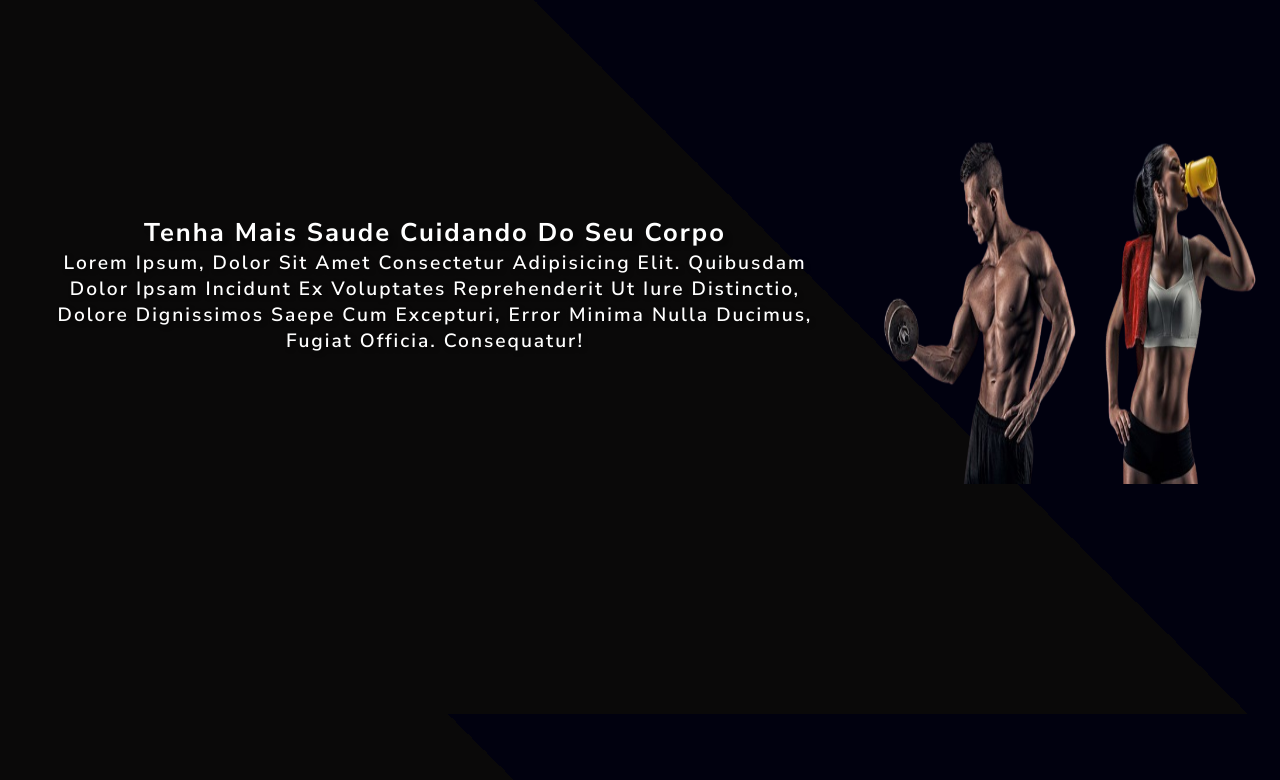
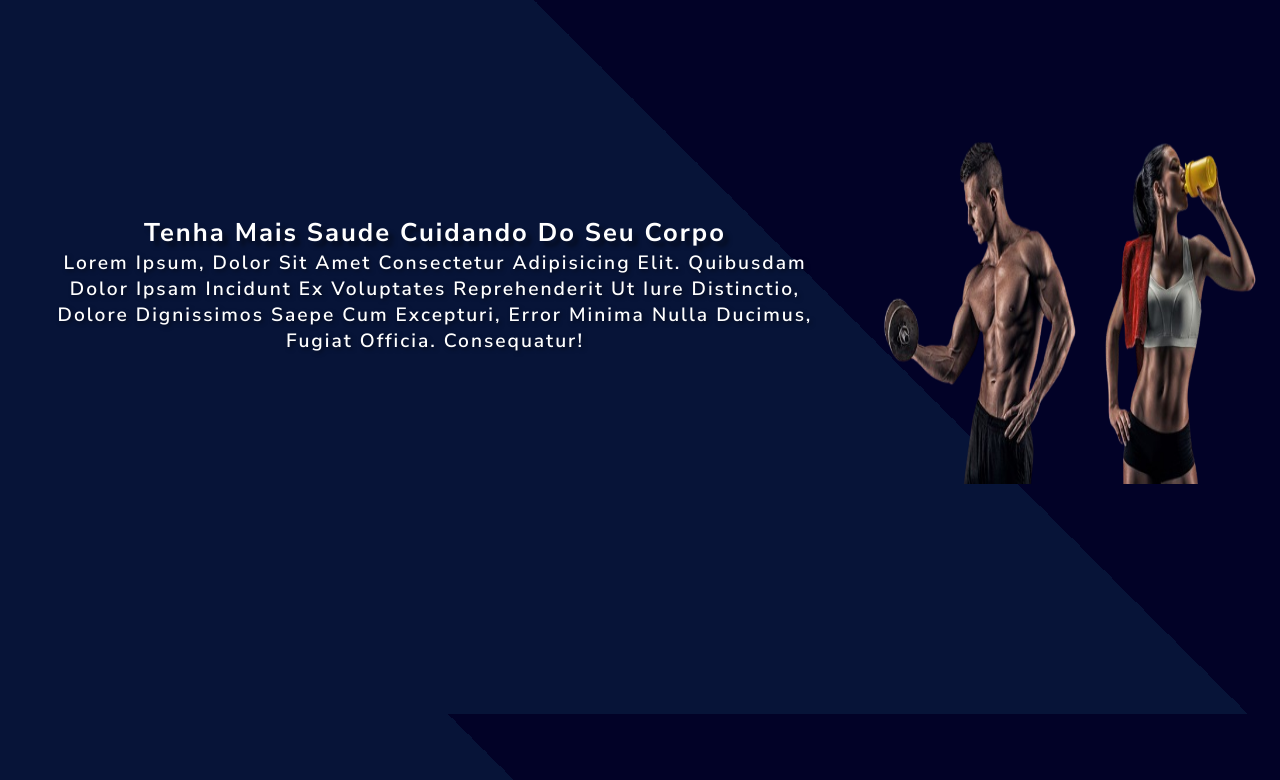
Before and after one commit to 1919anosandre/fitness-emagrecendo, a plain HTML site: page index.html in a window 1280 px wide. Shown: the part 86-866 px from the top of the page. Drawn offline with Linux system fonts and the light colour scheme.

Commit message:
Update style.css

```diff
--- a/style.css
+++ b/style.css
@@ -12,7 +12,7 @@ body {
     height: 100vh;
     background-size: cover;
     background-repeat: no-repeat;
-    background: linear-gradient(45deg, rgb(10, 9, 9) 60%, rgb(1, 1, 15) 40%);
+    background: linear-gradient(45deg, rgb(7, 20, 56) 60%, rgb(2, 2, 39) 40%);
 }
 
 
```
